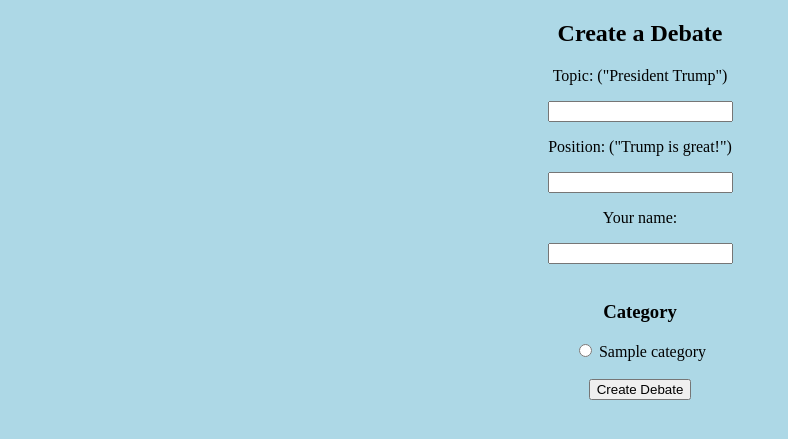
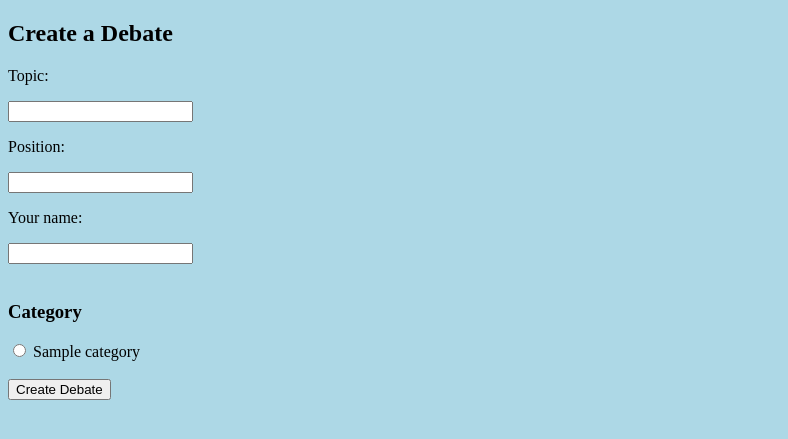
Before and after one commit to davidorshan/Debyte, a Django app: page /front/create_debate in a window 1280 px wide. Shown: the top 439 px of the page, without its empty margins (0-788 px from the left). Run offline with Django 3.2, Linux system fonts and the light colour scheme; tables that the repository leaves empty hold one stand-in row (values such as "Sample post").

Commit message:
Revert "fixed bugs"
This reverts commit 5cc837e3de67ef3bbfe7ebdb422bcaf60b4c6316.

```diff
--- a/debates/static/debates/chatroom.css
+++ b/debates/static/debates/chatroom.css
@@ -1,7 +1,3 @@
-body {
-    background-color:lightblue;
-}
-
 h1{
 
 }
--- a/debates/static/debates/create_debate.css
+++ b/debates/static/debates/create_debate.css
@@ -1,5 +1,5 @@
 body
 {
     background-color:lightblue;
-    text-align: center;
+    text-align: left;
 }
--- a/debates/templates/create_debate.html
+++ b/debates/templates/create_debate.html
@@ -3,17 +3,17 @@
 <!DOCTYPE html>
 <html>
 
-	<link rel="stylesheet" type="text/css" href="{% static 'debates/main.css' %}">
+	<link rel="stylesheet" type="text/css" href="{% static 'debates/create_debate.css' %}">
 
 	<h2> Create a Debate </h2>
 
-	<form action="create_debate" method="post">
+	<form action="/front/{{debateId}}/waiting" method="post">
 	{% csrf_token %}
 
-	<p> Topic: ("President Trump")</p>
+	<p> Topic: </p>
 	<input type="text" name="topic" id="topic"><br />
 
-	<p> Position: ("Trump is great!")</p>
+	<p> Position: </p>
 	<input type="text" name="position" id="position"><br />
 	<p> Your name: </p>
 	<input type="text" name="starter_name" id="starter_name"><br />
--- a/debates/templates/waiting.html
+++ b/debates/templates/waiting.html
@@ -1,7 +1,3 @@
-
-{% load staticfiles %}
-
-<link rel="stylesheet" type="text/css" href="{% static 'debates/main.css' %}">
 <h1> Debate Created! </h1>
 
 <h3 id="wait_text"></h3>
--- a/debates/urls.py
+++ b/debates/urls.py
@@ -4,7 +4,7 @@
 
 urlpatterns = [
     url(r'^$', views.front_page, name='front_page'),
-    url(r'^create_debate$', views.create_debate_form, name='create_debate'),
+    url(r'^create_debate$', views.create_debate, name='create_debate'),
     url(r'^(?P<debateId>[0-9]+)/waiting$', views.waiting, name='waiting'),
 	url(r'^(?P<debateId>[0-9]+)/waiting_done$', views.waiting_done, name='waiting_done'),
     url(r'^(?P<debateId>[0-9]+)/add_message$', views.add_message, name='add_message'),
--- a/debates/views.py
+++ b/debates/views.py
@@ -1,5 +1,5 @@
 from django.shortcuts import render, get_object_or_404
-from django.http import HttpResponse, HttpResponseRedirect
+from django.http import HttpResponse
 from .models import Debate, Category, ChatMessage
 from django.http import Http404
 
@@ -41,28 +41,10 @@
     print (request.session.keys())
     return render(request, "chatroom.html", {'chatroom':chatroom, 'messages':messages, 'username':request.session[str(chatroom_id)]})
 
-#form TODO change name
-def create_debate_form(request):
-    if request.method == "POST":
-        #TODO error checking
-        new_debate = Debate()
-        new_debate.topic = request.POST['topic']
-        new_debate.orig_position = request.POST['position']
-        new_debate.anon_username_starter = request.POST["starter_name"]
-        #deal with joining multiple debates later
-        #TODO add user
-        #new_debate.anon_username_starter = request.POST['starter_name']
-        new_debate.category = Category.objects.get(pk=request.POST['category'])
-        new_debate.allow_anon_users = 1            #defaulted to true for now
-        new_debate.save()
-        debateId = new_debate.pk
-        request.session[str(new_debate.pk)] = request.POST["starter_name"]
-        print new_debate.pk
-        # do processing
-        # save model, etc.
-        return HttpResponseRedirect("/front/"+str(debateId)+"/waiting")
+def create_debate(request):
+    debateId = Debate.objects.count() + 1
     categories = Category.objects.all()
-    context = {"categories":categories}
+    context = {"categories":categories, "debateId":debateId}
     return render(request, 'create_debate.html', context)
 
 def add_message(request, debateId):
@@ -74,11 +56,21 @@
     new_message.save()
     return detail(request, debateId)
 
-
-
-
 def waiting(request, debateId):
+    new_debate = Debate()
+    new_debate.topic = request.POST['topic']
+    new_debate.orig_position = request.POST['position']
+    new_debate.anon_username_starter = request.POST["starter_name"]
+    #deal with joining multiple debates later
+    #TODO add user
+    #new_debate.anon_username_starter = request.POST['starter_name']
+    new_debate.category = Category.objects.get(pk=request.POST['category'])
+    new_debate.allow_anon_users = 1            #defaulted to true for now
+    new_debate.save()
+    debateId = new_debate.pk
     context = {"debateId":debateId}
+    request.session[str(new_debate.pk)] = request.POST["starter_name"]
+    print (new_debate.pk)
     #TODO redirect to debate page
     #return render(request, 'created_dummy.html')
     return render(request, 'waiting.html', context)
```
